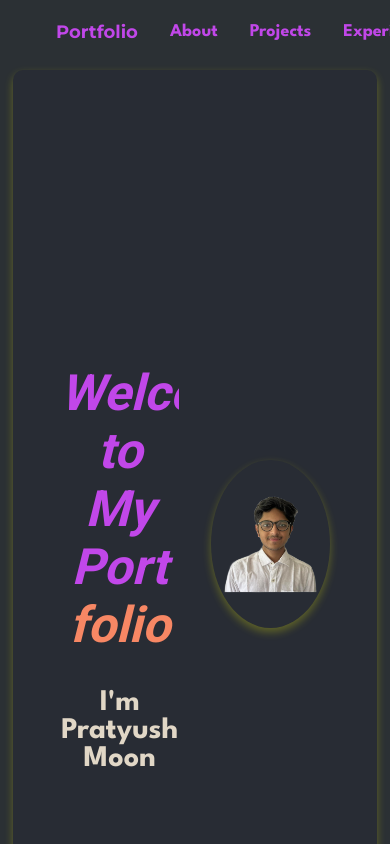
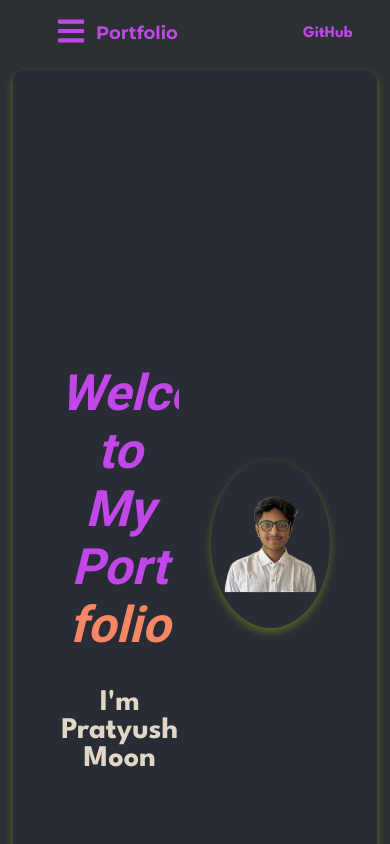
Before and after one commit to Moonlight1P/portfoliobetter1, a React (Create React App) app: page / in a window 390 px wide. Shown: the top 844 px of the page. Built offline with nearby package versions, Linux system fonts and the light colour scheme.

Commit message:
Added Hamburger Menu thank u

```diff
--- a/package.json
+++ b/package.json
@@ -8,6 +8,7 @@
     "@testing-library/user-event": "^13.5.0",
     "react": "^18.3.1",
     "react-dom": "^18.3.1",
+    "react-icons": "^5.3.0",
     "react-scripts": "5.0.1",
     "react-scroll": "^1.9.0",
     "styled-components": "^6.1.13",
--- a/src/components/Header.js
+++ b/src/components/Header.js
@@ -1,18 +1,18 @@
-import React from 'react';
+import React, { useState } from 'react';
 import { Link } from 'react-scroll';
 import styled from 'styled-components';
+import { FaBars, FaTimes } from 'react-icons/fa';
 
 const Nav = styled.nav`
   position: fixed;
   width: 100%;
-  /*background: transparent;*/
   background-color: #2b3034;
   top: 0;
   padding: 1rem 3rem;
   z-index: 1000;
   display: flex;
   align-items: center;
-  justify-content: space-between; /* Space between logo and the rest */
+  justify-content: space-between;
 `;
 
 const NavItemsContainer = styled.div`
@@ -28,10 +28,26 @@ const NavList = styled.ul`
   font-family: 'League spartan';
   margin: 0;
   padding: 0;
+
+  @media (max-width: 768px) {
+    display: ${(props) => (props.isOpen ? 'flex' : 'none')};
+    flex-direction: column;
+    position: absolute;
+    top: 60px; /* Height of the navbar */
+    left: 0;
+    width: 100%;
+    background-color: #2b3034;
+    z-index: 10;
+  }
 `;
 
 const NavItem = styled.li`
   margin-left: 2rem;
+
+  @media (max-width: 768px) {
+    margin: 1rem 0; /* Add space between items in mobile view */
+    text-align: center; /* Center align for mobile view */
+  }
 `;
 
 const NavLink = styled(Link)`
@@ -40,19 +56,21 @@ const NavLink = styled(Link)`
   text-decoration: none;
   font-weight: bold;
   font-size: 18px;
+
   &:hover {
     color: #FF8E9E;
   }
 `;
 
 const PortfolioLogo = styled.div`
-  font-size: 2rem; /* Adjust the size to fit well with the navbar */
+  font-size: 2rem;
   font-weight: bold;
   color: #C147E9;
   cursor: pointer;
   font-family: 'Montserrat';
   display: flex;
   align-items: center;
+
   &:hover {
     color: #FF8E9E;
   }
@@ -71,37 +89,58 @@ const GitHubButton = styled.a`
   align-items: center;
   cursor: pointer;
   transition: background-color 0.3s, color 0.3s;
-  margin-left: 2rem; /* Space between GitHub button and nav items */
+  margin-left: 2rem;
+
   &:hover {
     color: #FF8E9E;
   }
 `;
 
+const HamburgerMenu = styled.div`
+  display: none;
+  padding-right: 10px;
+  cursor: pointer;
+  color: #C147E9;
+
+  @media (max-width: 768px) {
+    display: block;
+  }
+`;
+
 const Header = () => {
+  const [isOpen, setIsOpen] = useState(false);
+
+  const toggleMenu = () => {
+    setIsOpen(!isOpen);
+  };
+
   return (
     <Nav>
+      <HamburgerMenu onClick={toggleMenu}>
+        {isOpen ? <FaTimes size={30} /> : <FaBars size={30} />}
+      </HamburgerMenu>
       <PortfolioLogo>
         <NavLink to="portfolio" smooth={true} duration={500}>Portfolio</NavLink>
       </PortfolioLogo>
       <NavItemsContainer>
-        <NavList>
+        <NavList isOpen={isOpen}>
           <NavItem>
-            <NavLink to="about" smooth={true} duration={500}>About</NavLink>
+            <NavLink to="about" smooth={true} duration={500} onClick={toggleMenu}>About</NavLink>
           </NavItem>
           <NavItem>
-            <NavLink to="projects" smooth={true} duration={500}>Projects</NavLink>
+            <NavLink to="projects" smooth={true} duration={500} onClick={toggleMenu}>Projects</NavLink>
           </NavItem>
           <NavItem>
-            <NavLink to="experience" smooth={true} duration={500}>Experience</NavLink>
+            <NavLink to="experience" smooth={true} duration={500} onClick={toggleMenu}>Experience</NavLink>
           </NavItem>
           <NavItem>
-            <NavLink to="skills" smooth={true} duration={500}>Skills</NavLink>
+            <NavLink to="skills" smooth={true} duration={500} onClick={toggleMenu}>Skills</NavLink>
           </NavItem>
           <NavItem>
-            <NavLink to="education" smooth={true} duration={500}>Education</NavLink>
+            <NavLink to="education" smooth={true} duration={500} onClick={toggleMenu}>Education</NavLink>
           </NavItem>
           <NavItem>
-            <NavLink to="contact" smooth={true} duration={500}>Contact</NavLink>
+            <NavLink to="contact" smooth={true} duration={500} onClick={toggleMenu}>Contact</NavLink>
           </NavItem>
         </NavList>
         <GitHubButton href="https://github.com/Moonlight1P" target="_blank">
```
Also changed, not shown: 1 other file (tests, documents, lock files or other folders).
